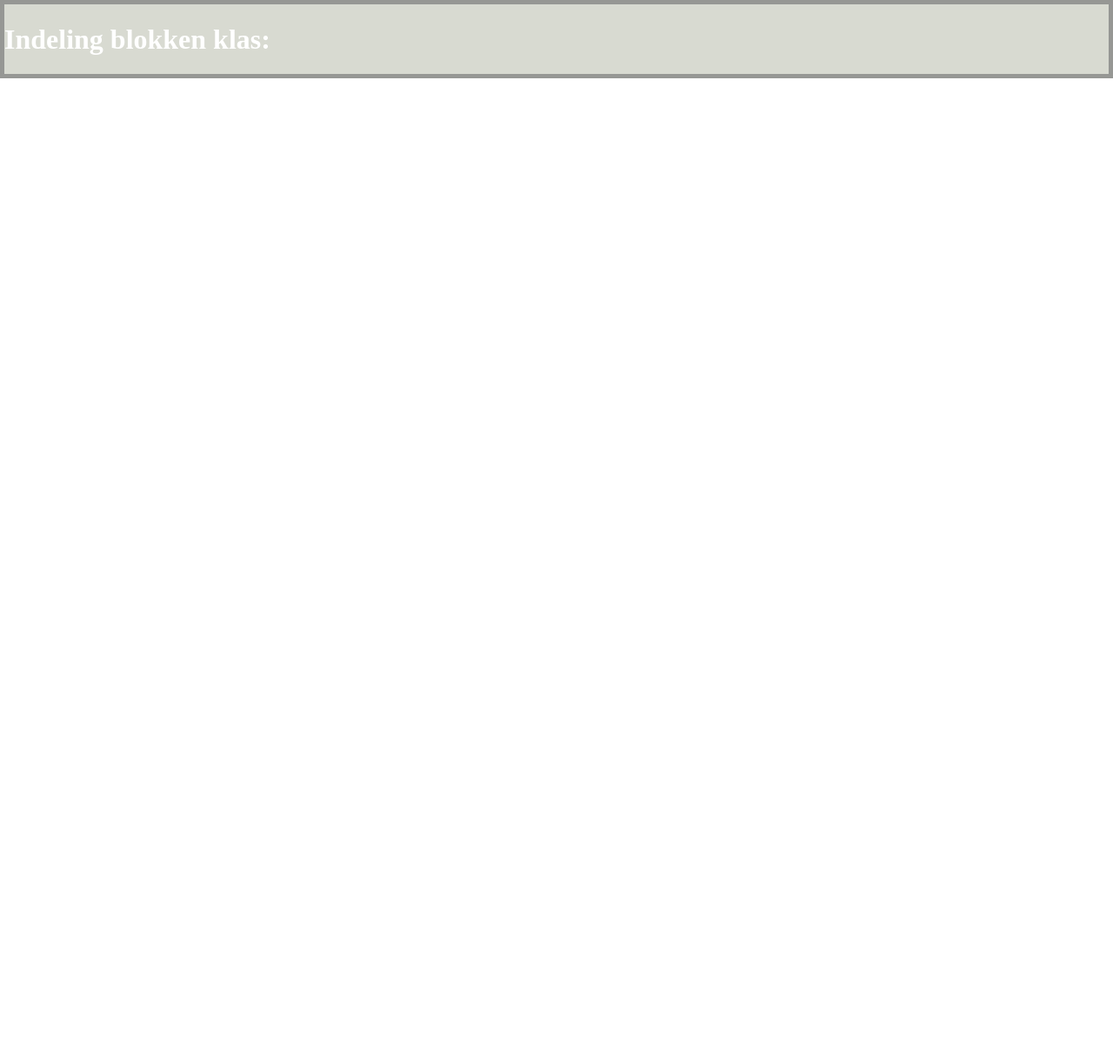
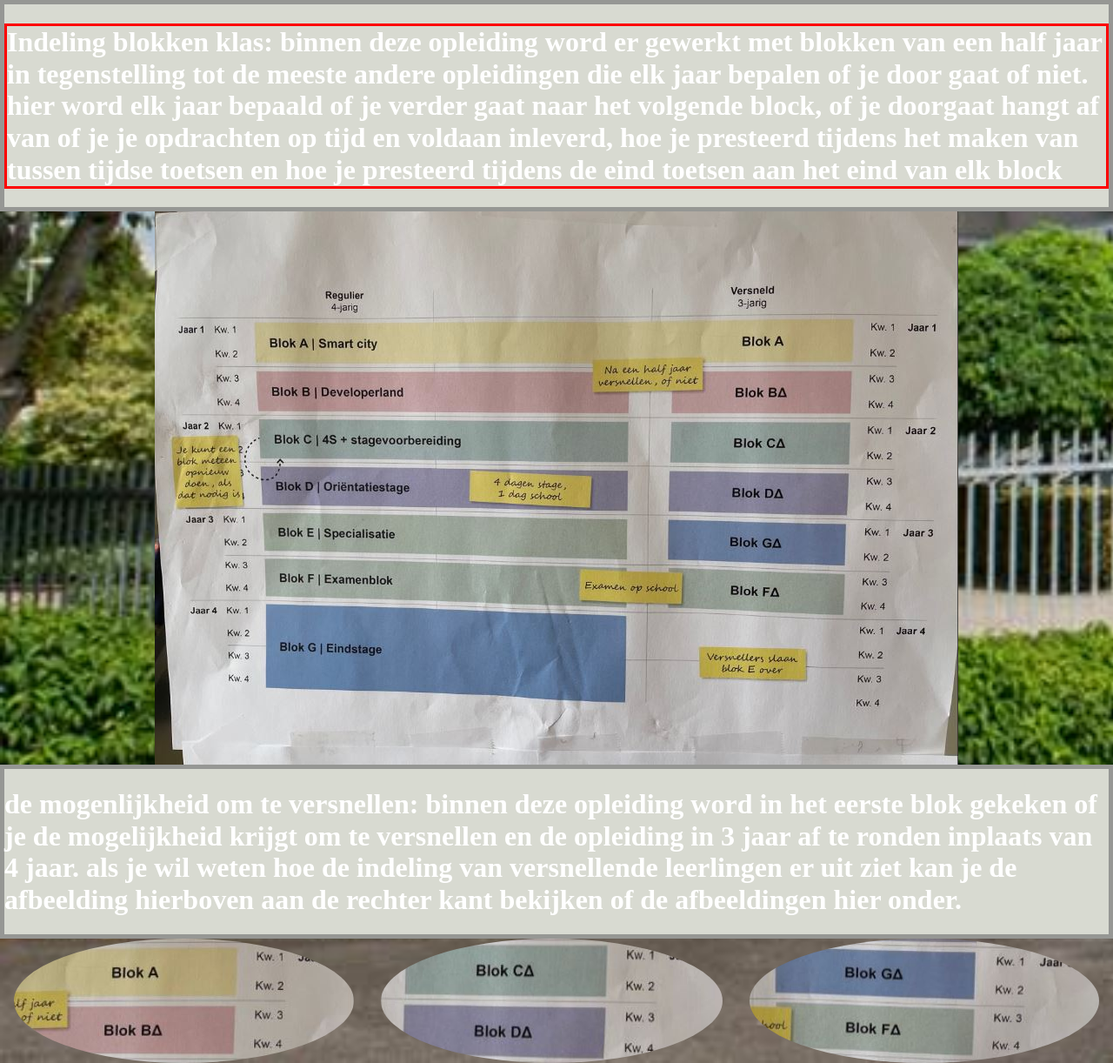
Before and after one commit to ThomasVermeer/openDagWebsite, a website built with Parcel: page index.html in a window 1280 px wide. Shown: the part 1430-2652 px from the top of the page at 87% size. Before the commit the page ends 1520 px from the top, so only its background shows below. Built offline with nearby package versions, Linux system fonts and the light colour scheme.

Commit message:
uitlegblokken + versnellen informatie

```diff
--- a/css/main.css
+++ b/css/main.css
@@ -132,7 +132,7 @@ margin-top: 20px;
 }
 
 .imageRoosterEersteJaar{
-  background-color: #1074ad;
+
   display: flex;
   justify-content: center;
 }
@@ -142,11 +142,34 @@ margin-top: 20px;
     border: solid #969794 5px;
   background-color: #D8DAD1;
 }
+.headerIndelingVanDeBlokken h1{
+  border: solid red 3px;
+}
 
+.imageBlokkenRooster{
+  display: flex;
+  justify-content: center;
 
+}
 
+.headerVersnellenInfo{
+    border: solid #969794 5px;
+  background-color: #D8DAD1;
 
+}
+body{
+  background-image: url(../img/radius.jpg);
+      background-size: cover;
+    background-repeat: no-repeat;
+}
+.versnellenInfo{
+  display: flex;
+  justify-content: space-around;
+}
 
+.versnellenInfo img{
+border-radius: 100%;
+}
 
 
 
--- a/index.html
+++ b/index.html
@@ -104,14 +104,29 @@
 <h1>Rooster 1e klas:</h1>
 </div>
 <div class="imageRoosterEersteJaar">
-<img src="img/roostereerste.jpg" alt="Flowers in Chania">
+<img src="img/roostereerste.jpg" alt="image">
 
 </div>
 
 <div class="headerIndelingVanDeBlokken">
-<h1>Indeling blokken klas:</h1>
+<h1>Indeling blokken klas: binnen deze opleiding word er gewerkt met blokken van een half jaar in tegenstelling tot de meeste andere opleidingen die elk jaar bepalen of je door gaat of niet. hier word elk jaar bepaald of je verder gaat naar het volgende block, of je doorgaat hangt af van of je je opdrachten op tijd en voldaan inleverd, hoe je presteerd tijdens het maken van tussen tijdse toetsen en hoe je presteerd tijdens de eind toetsen aan het eind van elk block</h1>
 
 </div>
+<div class="imageBlokkenRooster">
+<img src="img/blokkenrooster.jpg" alt="image">
+</div>
+
+<div class="headerVersnellenInfo">
+<h1>de mogenlijkheid om te versnellen: binnen deze opleiding word in het eerste blok gekeken of je de mogelijkheid krijgt om te versnellen en de opleiding in 3 jaar af te ronden inplaats van 4 jaar. als je wil weten hoe de indeling van versnellende leerlingen er uit ziet kan je de afbeelding hierboven aan de rechter kant bekijken of de afbeeldingen hier onder.</h1>
+
+</div>
+<div class="versnellenInfo">
+<img src="img/versnellenFoto1.jpg" alt="image">
+<img src="img/versnellenFoto2.jpg" alt="image">
+<img src="img/versnellenFoto3.jpg" alt="image">
+
+
+
 
 
 </main>
```
Also changed, not shown: img/blokkenrooster.JPG (added), img/radius.jpg (added), img/versnellenFoto1.JPG (added), img/versnellenFoto2.JPG (added), img/versnellenFoto3.JPG (added).
